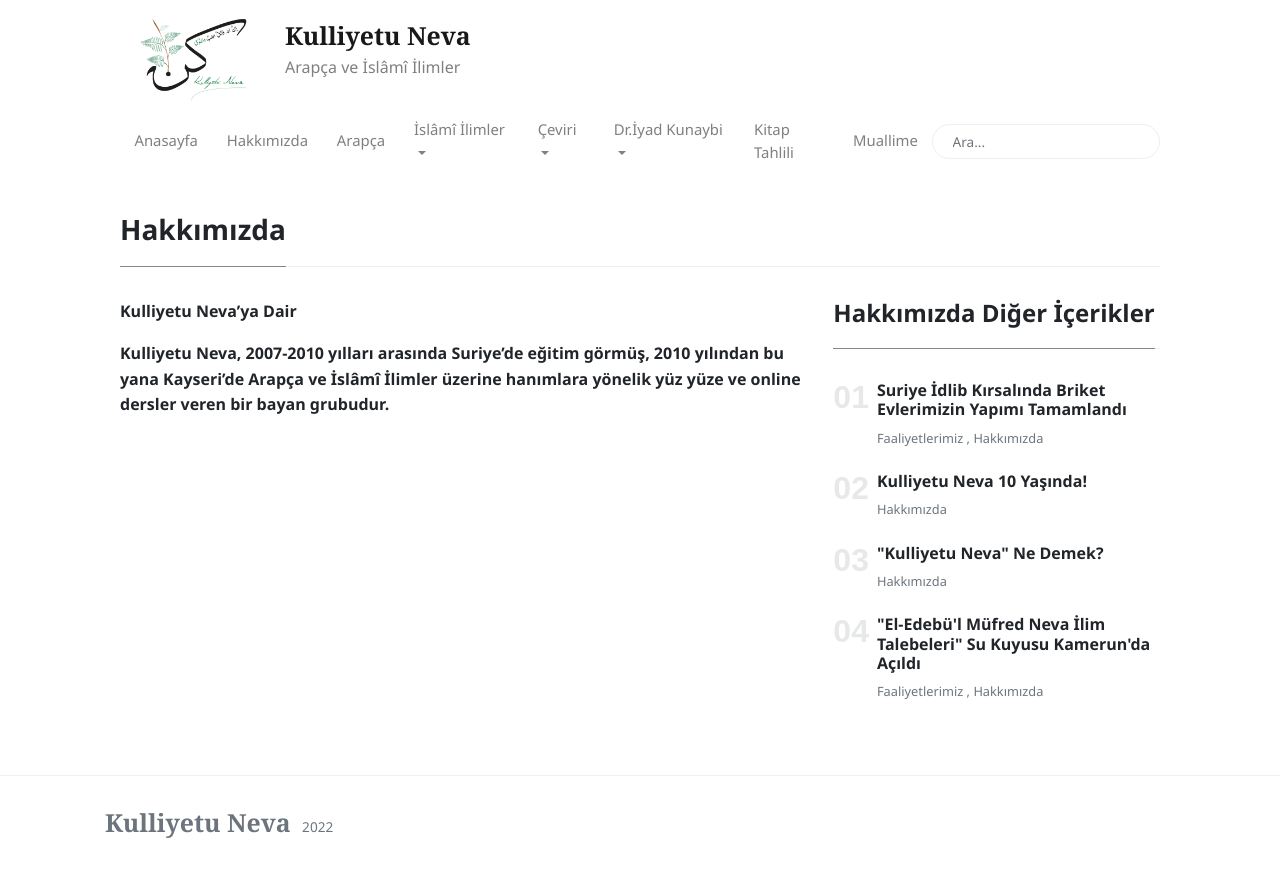
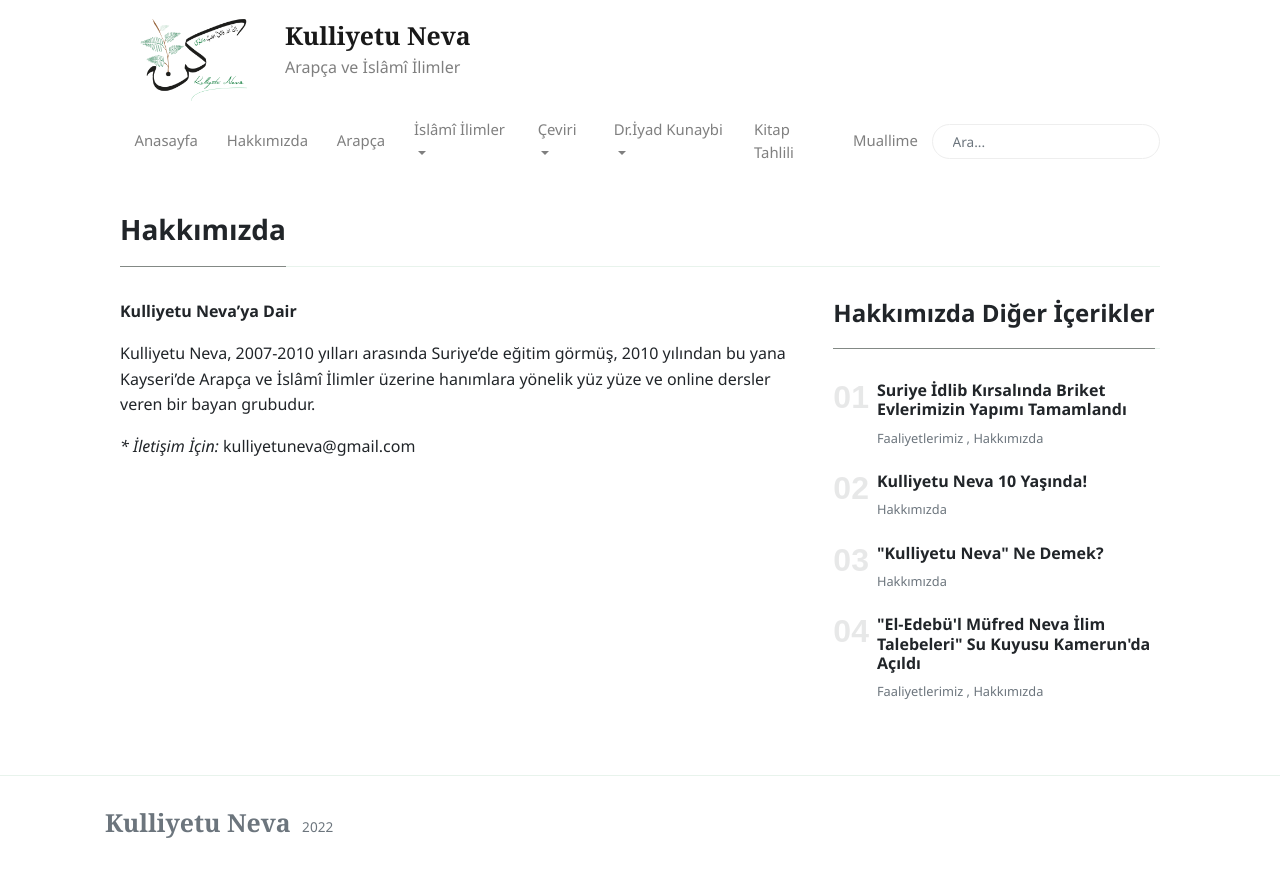
Before and after one commit to kulliyetuneva/website, a Jekyll site: the page built from _pages/about.md, in a window 1280 px wide. Shown: the top 877 px of the page. Built offline with Jekyll 4.4.1, drawn with Linux system fonts in a browser that asks for light colours; nearby versions of some CDN libraries.

Commit message:
Update Sayfa “about”

```diff
--- a/_pages/about.md
+++ b/_pages/about.md
@@ -6,4 +6,8 @@
 ---
 **Kulliyetu Neva'ya Dair**
 
-**Kulliyetu Neva, 2007-2010 yılları arasında Suriye'de eğitim görmüş, 2010 yılından bu yana Kayseri'de Arapça ve İslâmî İlimler üzerine hanımlara yönelik yüz yüze ve online dersler veren bir bayan grubudur.**
+Kulliyetu Neva, 2007-2010 yılları arasında Suriye'de eğitim görmüş, 2010 yılından bu yana Kayseri'de Arapça ve İslâmî İlimler üzerine hanımlara yönelik yüz yüze ve online dersler veren bir bayan grubudur.
+
+
+
+*\* İletişim İçin:* kulliyetuneva@gmail.com
```
